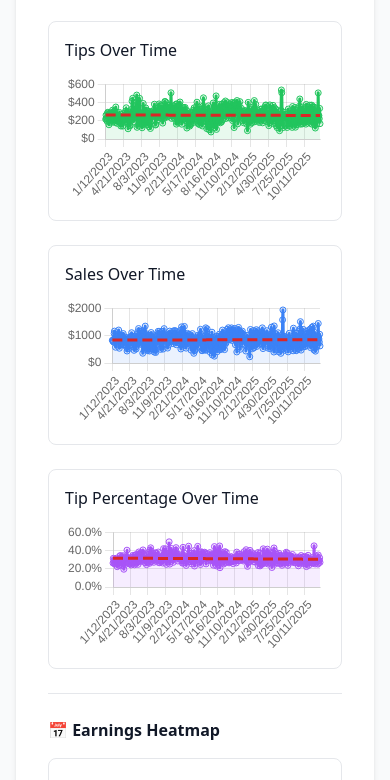
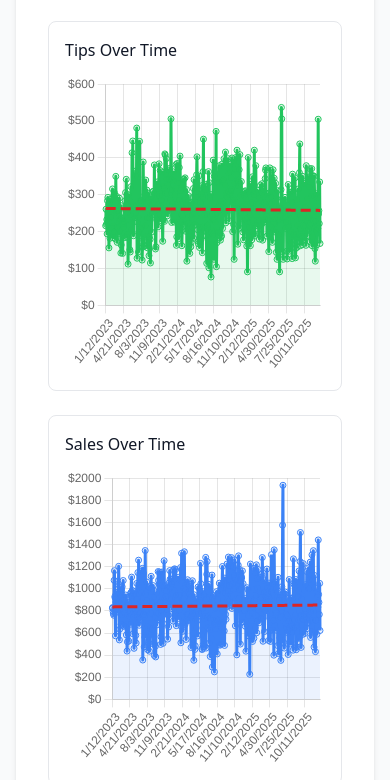
Before and after one commit to Valor1204/TylerTools, a plain HTML site: page waitress-stats.html in a window 390 px wide. Shown: the part 2695-3475 px from the top of the page. Drawn offline with nearby package versions, Linux system fonts and the light colour scheme.

Commit message:
Fix time charts for mobile

```diff
--- a/js/waitress-stats.js
+++ b/js/waitress-stats.js
@@ -521,7 +521,7 @@ function updateCharts(yearData) {
             },
             options: {
                 responsive: true,
-                maintainAspectRatio: true,
+                maintainAspectRatio: false,
                 plugins: {
                     legend: {
                         display: false
@@ -564,7 +564,7 @@ function updateCharts(yearData) {
             },
             options: {
                 responsive: true,
-                maintainAspectRatio: true,
+                maintainAspectRatio: false,
                 plugins: {
                     legend: {
                         display: false
@@ -607,7 +607,7 @@ function updateCharts(yearData) {
             },
             options: {
                 responsive: true,
-                maintainAspectRatio: true,
+                maintainAspectRatio: false,
                 plugins: {
                     legend: {
                         display: false
--- a/waitress-stats.html
+++ b/waitress-stats.html
@@ -148,15 +148,21 @@
                         <div class="space-y-6">
                             <div class="bg-white border border-gray-200 rounded-lg p-4">
                                 <h5 class="font-medium text-gray-900 mb-3">Tips Over Time</h5>
-                                <canvas id="tips-over-time-chart"></canvas>
+                                <div class="relative" style="height: 300px;">
+                                    <canvas id="tips-over-time-chart"></canvas>
+                                </div>
                             </div>
                             <div class="bg-white border border-gray-200 rounded-lg p-4">
                                 <h5 class="font-medium text-gray-900 mb-3">Sales Over Time</h5>
-                                <canvas id="sales-over-time-chart"></canvas>
+                                <div class="relative" style="height: 300px;">
+                                    <canvas id="sales-over-time-chart"></canvas>
+                                </div>
                             </div>
                             <div class="bg-white border border-gray-200 rounded-lg p-4">
                                 <h5 class="font-medium text-gray-900 mb-3">Tip Percentage Over Time</h5>
-                                <canvas id="tip-percent-over-time-chart"></canvas>
+                                <div class="relative" style="height: 300px;">
+                                    <canvas id="tip-percent-over-time-chart"></canvas>
+                                </div>
                             </div>
                         </div>
                     </div>
```
